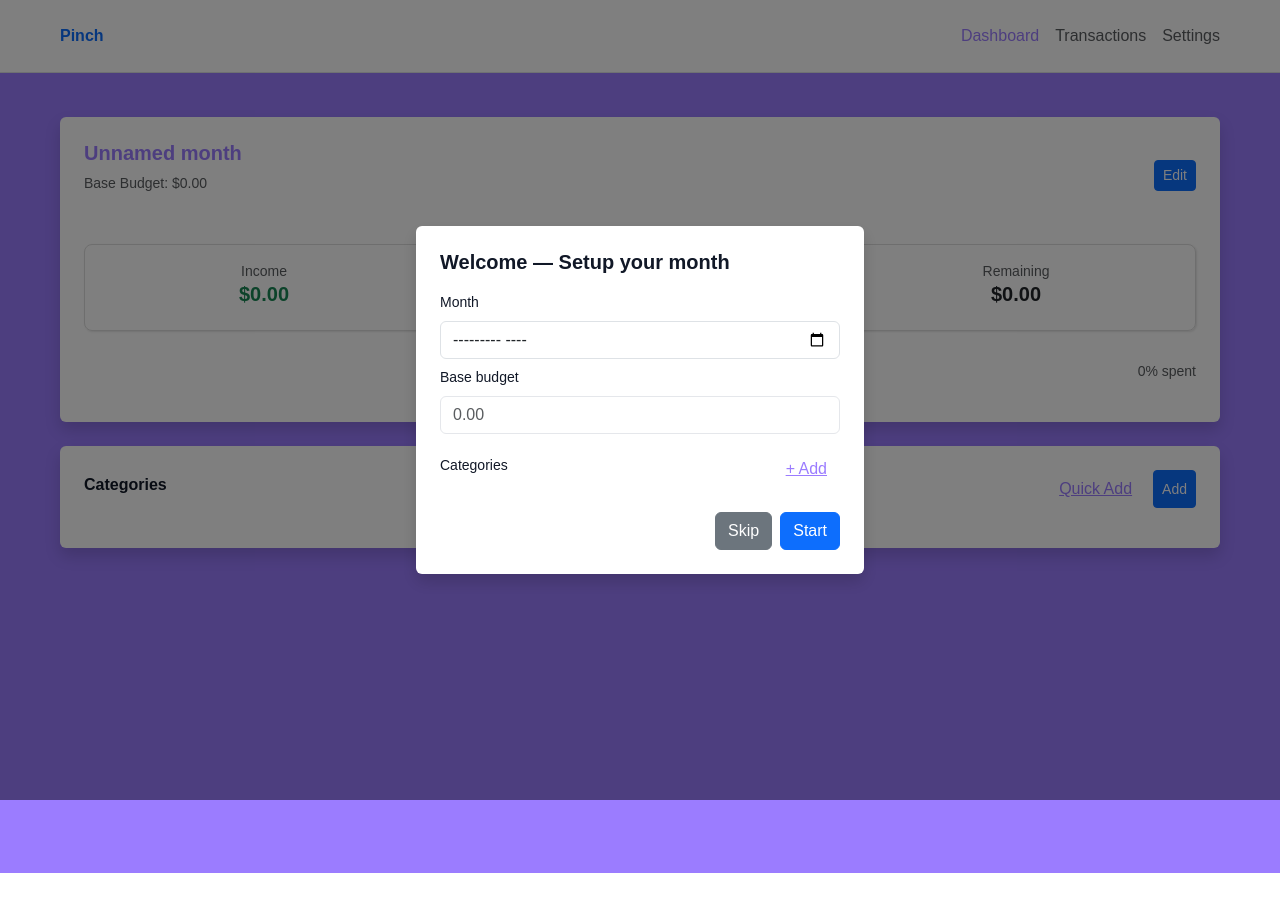
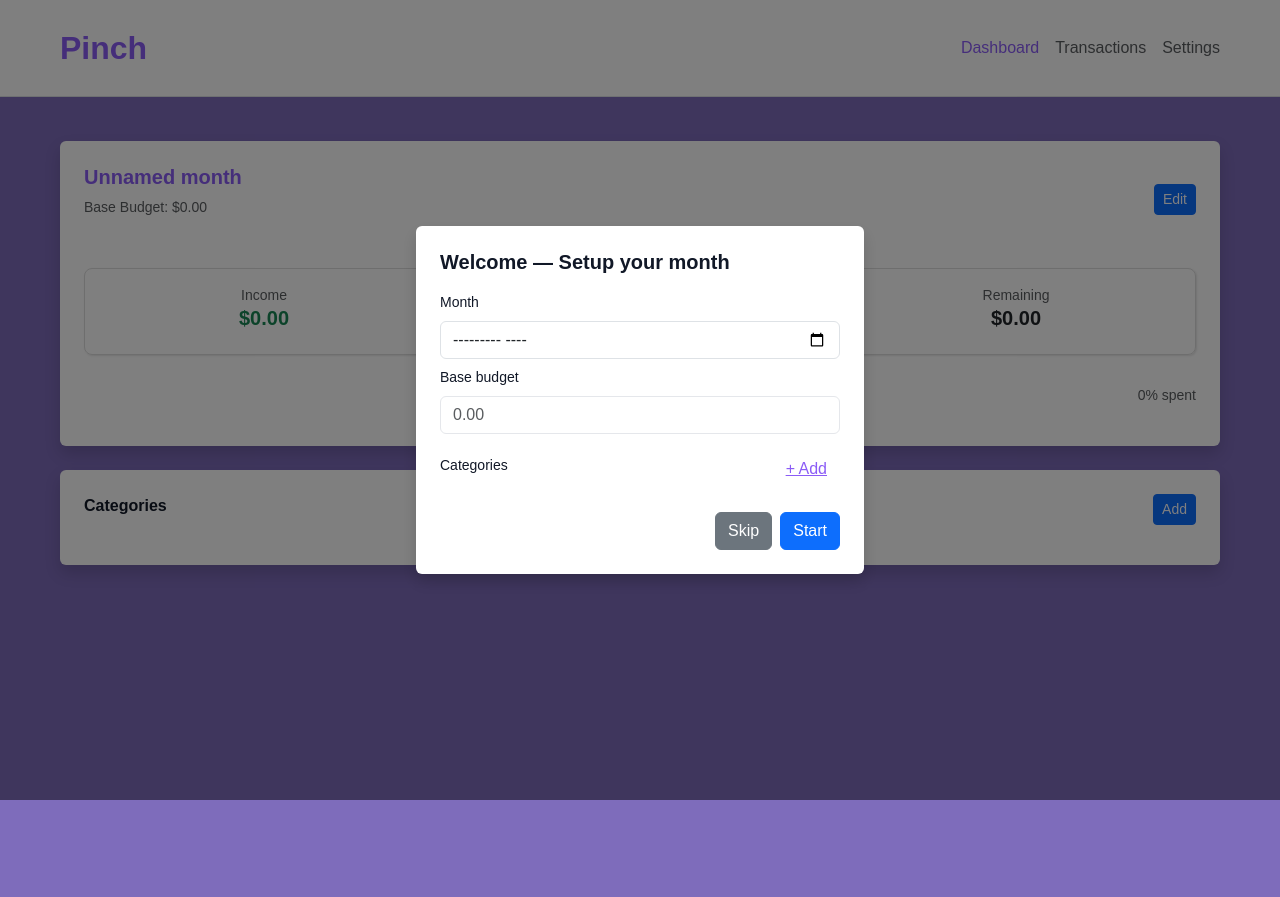
Before and after one commit to Rehannah/Pinch-Budget-Companion, a website with bundled scripts: page src/dashboard.html in a window 1280 px wide. Before the commit the page ends 873 px from the top, so only its background shows below. Built offline with nearby package versions, Linux system fonts and the light colour scheme.

Commit message:
style changes

```diff
--- a/src/css/styles.css
+++ b/src/css/styles.css
@@ -1,11 +1,9 @@
 :root {
-  --primary: #9b7cff;
+  --primary: #8b5cf6;
   --success: #34d399;
   --danger: #ff8b94;
-  --surface: #9b7cff;
+  --surface: #7e6cbb;
 }
-
-/* Minimal custom styles. Converted from Tailwind to Bootstrap; custom variables remain. */
 
 /* Dark theme variables */
 :root.dark,
@@ -56,6 +54,11 @@ body {
   color: var(--primary) !important
 }
 
+.text-logo {
+  color: var(--primary) !important;
+  font-size: 2rem;
+}
+
 .bg-primary {
   background-color: var(--primary);
   color: #fff
@@ -90,7 +93,6 @@ body {
   color: var(--text-color)
 }
 
-/* Make Tailwind's bg-white respond to dark mode so existing markup flips as expected */
 .bg-white {
   background-color: #ffffff
 }
--- a/src/dashboard.html
+++ b/src/dashboard.html
@@ -47,7 +47,6 @@
                     <div class="d-flex align-items-center justify-content-between">
                         <h3 class="h6 fw-semibold">Categories</h3>
                         <div class="d-flex gap-2">
-                            <button id="quick-add" class="btn btn-link small text-primary">Quick Add</button>
                             <button id="add-category-btn" class="btn btn-primary btn-sm">Add</button>
                         </div>
                     </div>
```
